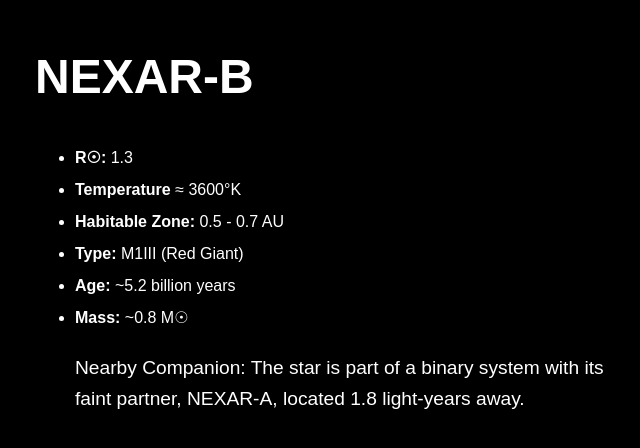
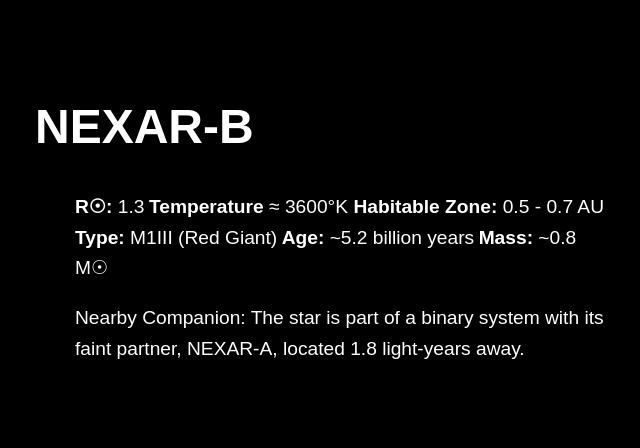
Before and after one commit to alios-i/alios-i.github.io, a plain HTML site: page index.html in a window 1280 px wide. Shown: the part 4649-5097 px from the top of the page, without its empty margins (29-669 px from the left). Drawn offline with Linux system fonts and the light colour scheme; some packages are replaced by stand-ins of ours; a script that the page names is missing; a web font is replaced by a local one.

Commit message:
Update index.html

```diff
--- a/index.html
+++ b/index.html
@@ -238,12 +238,12 @@
                         <div class="section-content">
                             <h1>NEXAR-B</h1>
                             <ul>
-                                <li><strong>R☉:</strong> 1.3</li>
-                                <li><strong>Temperature</strong> ≈ 3600°K </li>
-                                <li><strong>Habitable Zone:</strong> 0.5 - 0.7 AU
-                                <li><strong>Type:</strong> M1III (Red Giant)
-                                <li><strong>Age:</strong> ~5.2 billion years
-                                <li><strong>Mass:</strong> ~0.8 M☉</p>
+                                <li2><strong>R☉:</strong> 1.3</li2>
+                                <li2><strong>Temperature</strong> ≈ 3600°K </li2>
+                                <li2><strong>Habitable Zone:</strong> 0.5 - 0.7 AU</li2>
+                                <li2><strong>Type:</strong> M1III (Red Giant)</li2>
+                                <li2><strong>Age:</strong> ~5.2 billion years</li2>
+                                <li2><strong>Mass:</strong> ~0.8 M☉</li2>
                             <p> Nearby Companion: The star is part of a binary system with its faint partner, NEXAR-A, located 1.8 light-years away. </p>
                         </div>
                         <div class="section-viewer">
```
